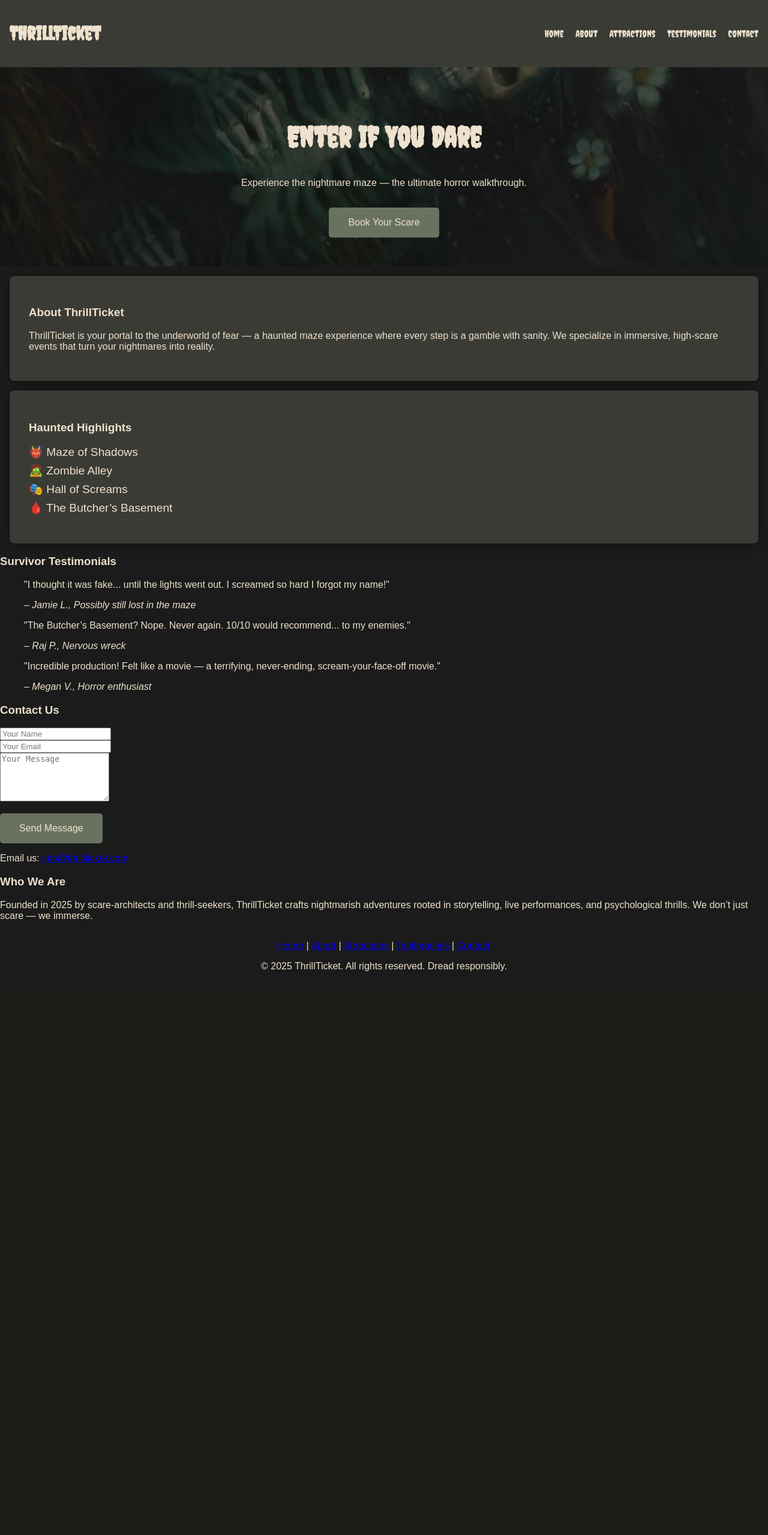
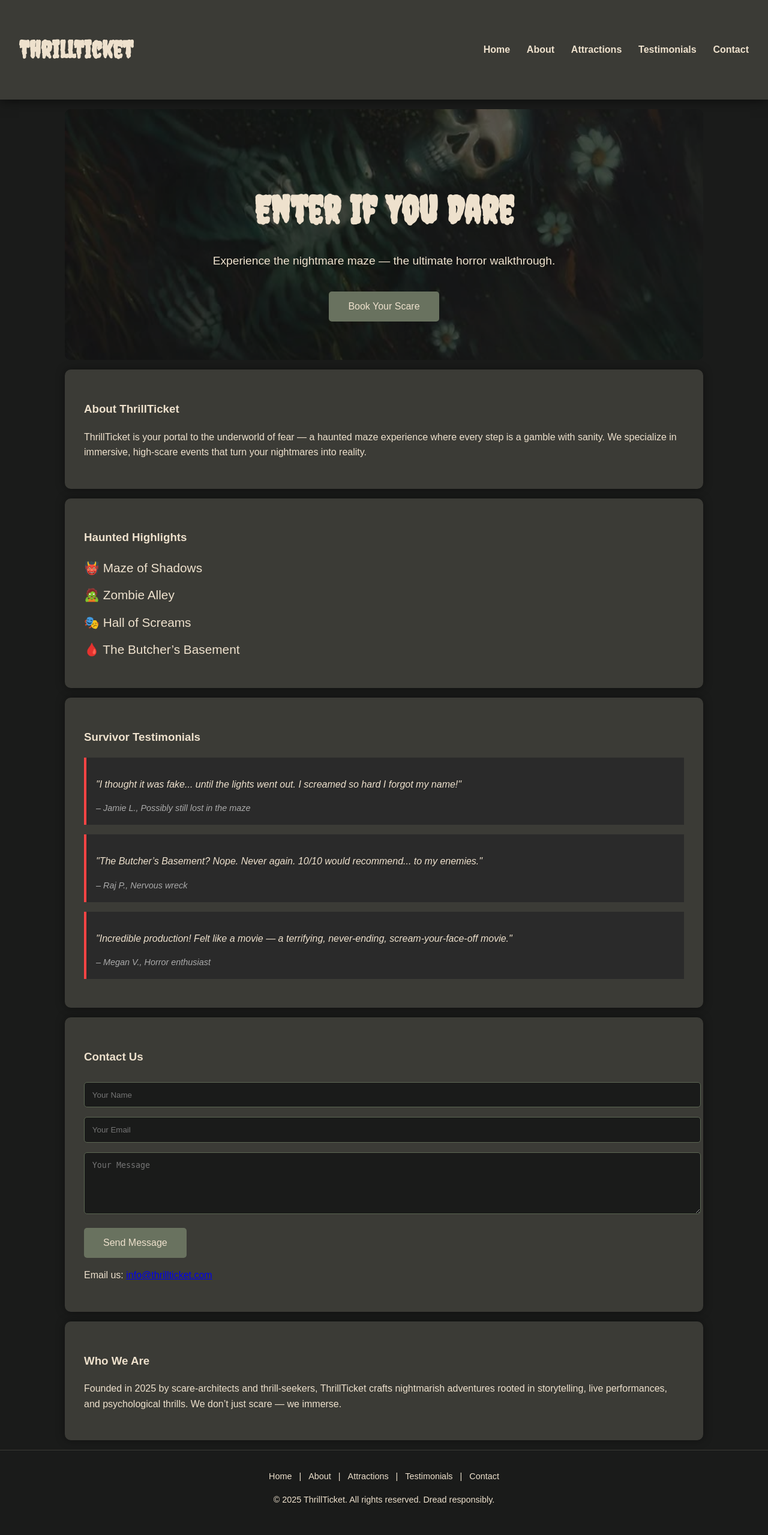
Before and after one commit to sanju4725/ThrillTicket, a Django app: page / in a window 1280 px wide. Shown: the whole page at 60% size. Before the commit the page ends 1619 px from the top, so only its background shows below. Run offline with Django 5.2, Linux system fonts and the light colour scheme.

Commit message:
Got Image working

```diff
--- a/thrillticket/halls/templates/halls/index.html
+++ b/thrillticket/halls/templates/halls/index.html
@@ -1,4 +1,5 @@
 <!DOCTYPE html>
+{% load static %}
 <html lang="en">
 <head>
     <meta charset="UTF-8">
@@ -18,7 +19,7 @@
         </nav>
     </header>
 
-    <section class="hero">
+    <section class="hero" style="background: url('{% static 'images/haunted-bg.jpg' %}') no-repeat center center / cover; background-attachment: fixed; box-shadow: inset 0 0 0 2000px rgba(26, 27, 26, 0.6);">
         <h2>Enter If You Dare</h2>
         <p>Experience the nightmare maze — the ultimate horror walkthrough.</p>
         <button>Book Your Scare</button>
--- a/thrillticket/static/css/style.css
+++ b/thrillticket/static/css/style.css
@@ -1,39 +1,60 @@
+/* Font from Google */
+@import url('https://fonts.googleapis.com/css2?family=Creepster&display=swap');
+
 body {
     font-family: 'Arial', sans-serif;
     margin: 0;
     padding: 0;
     background: #1a1b1a;
     color: #eee1cd;
+    line-height: 1.6;
 }
 
+/* Header */
 header {
     background: #3b3b36;
     color: #eee1cd;
-    padding: 1rem;
+    padding: 1.5rem 2rem;
     display: flex;
     justify-content: space-between;
     align-items: center;
     font-family: 'Creepster', cursive;
+    box-shadow: 0 0 20px rgba(0, 0, 0, 0.7);
+}
+
+header h1 {
+    font-size: 2.5rem;
 }
 
 nav a {
     color: #eee1cd;
-    margin-left: 1rem;
+    margin-left: 1.5rem;
     text-decoration: none;
+    font-family: sans-serif;
+    font-weight: bold;
+    transition: color 0.3s;
 }
 
+nav a:hover {
+    color: #ff4444;
+}
+
+/* Hero Section */
 .hero {
-    padding: 3rem;
+    padding: 4rem 2rem;
     text-align: center;
-    background: url('/static/images/haunted-bg.jpg') no-repeat center center / cover;
     color: #eee1cd;
-    background-attachment: fixed;
-    box-shadow: inset 0 0 0 2000px rgba(26, 27, 26, 0.6); /* dark overlay */
+    position: relative;
 }
 
 .hero h2 {
     font-family: 'Creepster', cursive;
-    font-size: 3rem;
+    font-size: 4rem;
+    margin-bottom: 1rem;
+}
+
+.hero p {
+    font-size: 1.2rem;
 }
 
 button {
@@ -45,34 +66,94 @@ button {
     font-size: 1rem;
     cursor: pointer;
     border-radius: 5px;
-    transition: background 0.3s ease;
+    transition: background 0.3s ease, transform 0.2s ease;
 }
 
 button:hover {
     background: #5c6753;
+    transform: scale(1.05);
 }
 
-.about, .types {
+/* Generic Section Styling */
+section {
     padding: 2rem;
+    margin: 1rem auto;
+    max-width: 1000px;
     background: #3b3b36;
-    margin: 1rem;
-    border-radius: 8px;
+    border-radius: 10px;
     box-shadow: 0 0 15px rgba(0,0,0,0.4);
 }
 
+/* Attractions */
 .types ul {
     list-style: none;
     padding: 0;
 }
 
 .types li {
-    margin: 0.5rem 0;
-    font-size: 1.2rem;
+    margin: 0.75rem 0;
+    font-size: 1.3rem;
 }
 
+/* Testimonials */
+.testimonials blockquote {
+    background: #2a2a2a;
+    border-left: 4px solid #ff4444;
+    margin: 1rem 0;
+    padding: 1rem;
+    font-style: italic;
+    color: #eee1cd;
+}
+
+.testimonials cite {
+    display: block;
+    margin-top: 0.5rem;
+    color: #aaa;
+    font-size: 0.9rem;
+}
+
+/* Contact */
+.contact form input,
+.contact form textarea {
+    width: 100%;
+    padding: 0.8rem;
+    margin: 0.5rem 0;
+    background: #1a1b1a;
+    color: #eee1cd;
+    border: 1px solid #5c6753;
+    border-radius: 5px;
+}
+
+.contact form button {
+    width: auto;
+    margin-top: 0.5rem;
+}
+
+/* About Org Section */
+.about-org {
+    background: #3b3b36;
+}
+
+/* Footer */
 footer {
     text-align: center;
-    padding: 1rem;
+    padding: 2rem 1rem;
     background: #1a1b1a;
     color: #eee1cd;
+    font-size: 0.9rem;
+    border-top: 1px solid #3b3b36;
 }
+
+.footer-links {
+    margin-bottom: 1rem;
+}
+
+.footer-links a {
+    color: #eee1cd;
+    margin: 0 0.5rem;
+    text-decoration: none;
+}
+
+.footer-links a:hover {
+    color: #ff4444;
+}
```
